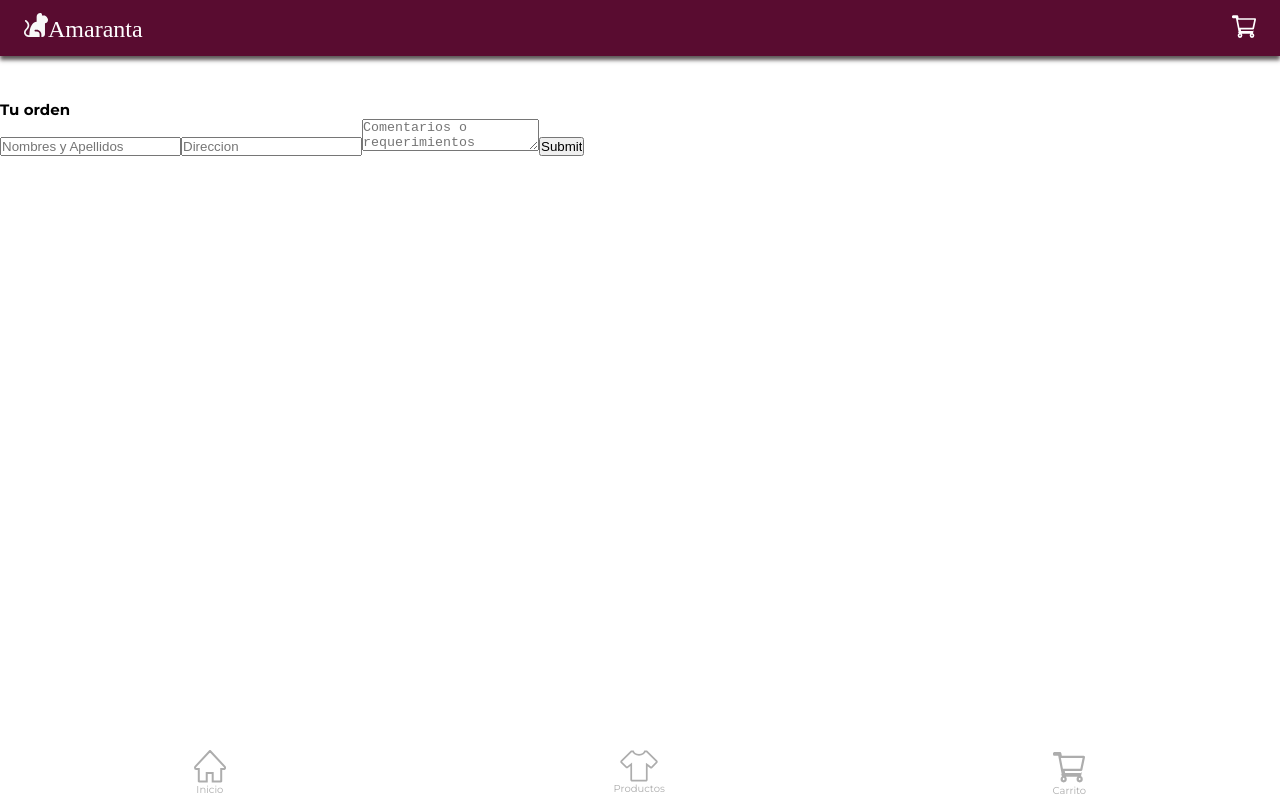
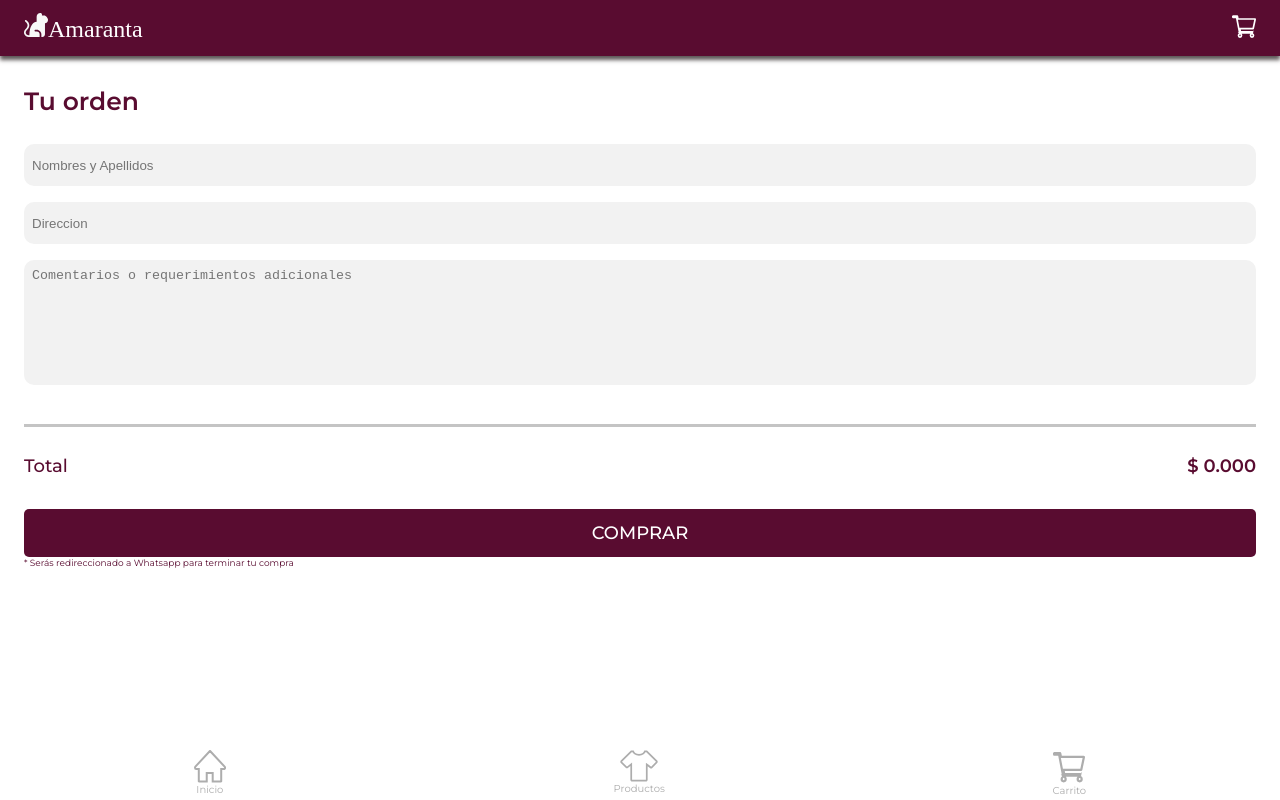
Before and after one commit to ourainbows/amaranta-store, a React (Create React App) app: page /completar-compra in a window 1280 px wide. Built offline with nearby package versions, Linux system fonts and the light colour scheme; a web font is replaced by a local one.

Commit message:
Functionality and styles to buy view

```diff
--- a/src/components/BuyProduct.jsx
+++ b/src/components/BuyProduct.jsx
@@ -1,8 +1,24 @@
 import styles from "../styles/buyProduct.module.css"
 
-function BuyProduct() {
+function BuyProduct({ product }) {
     return (
-        <div>Hola</div>
+        <>
+        <div className={styles.productForm}>
+            <img src={product.image} alt={product.name}/>
+            <div className={styles.productInfo}>
+                <h3 className={styles.productFormName}>{product.name}</h3>
+                <span className={styles.productFormPrice}>{product.price.toFixed(3)}</span>
+                <div className={styles.productFormValues}>
+                    <span className={styles.productFormValuesQuantity}>Cantidad: {product.quantity}</span>
+                    <span className={styles.productFormValuesColor}>Color:
+                            <div className={styles.valuesColor} style={{ backgroundColor: product.color }}></div>
+                    </span>
+                    <span className={styles.productFormValuesHeigth}>Talla { product.height}</span>
+                </div>
+            </div>
+        </div>
+            <hr className={styles.productDivider} />
+        </>
     )
 }
-export {BuyProduct}
+export { BuyProduct }
--- a/src/pages/Buy.jsx
+++ b/src/pages/Buy.jsx
@@ -1,9 +1,11 @@
-import { useState } from "react"
+import { useContext, useState } from "react"
 import { BuyProduct } from "../components/BuyProduct"
-/* import styles from "../styles/buy.module.css" */
+import { ProductsContext } from "../context/ProductsProvider/ProductsProvider"
+import styles from "../styles/buy.module.css"
 
 function Buy() {
     const [inputs, setInputs] = useState({})
+    const { cartProducts, totalPrice } = useContext(ProductsContext)
     const handleChange = (event) => {
         const name = event.target.name
         const value = event.target.value
@@ -11,13 +13,12 @@ function Buy() {
     }
     const handleSubmit = (event) => {
         event.preventDefault();
-        console.log(inputs)
     }
 
     return (
-        <main style={{ marginTop: "100px" }}>
+        <main className={styles.mainBuy}>
             <h2>Tu orden</h2>
-            <form onSubmit={handleSubmit}>
+            <form className={styles.form} onSubmit={handleSubmit}>
                 <input
                     name="user"
                     type="text"
@@ -35,8 +36,20 @@ function Buy() {
                     placeholder="Comentarios o requerimientos adicionales"
                     onChange={handleChange}
                 />
-                <input type="submit" />
+                {/* <input type="submit" /> */}
             </form>
+            <div className={styles.productsForm}>
+                {cartProducts.map((product, i) => (
+                    <BuyProduct product={product} key={i} />
+                ))}
+            </div>
+            <hr className={styles.bigDvider}/>
+            <div className={styles.price}>
+                <span className={styles.priceText}>Total</span>
+                <span className={styles.priceNumber}>{ totalPrice.toFixed(3)}</span>
+            </div>
+            <div className={styles.btnBuy}><a href="https://wa.me/573156595651?text=Comprar Productos">COMPRAR</a></div>
+            <p className={styles.pInfo}>* Serás redireccionado a Whatsapp para terminar tu compra</p>
         </main>
     )
 }
--- a/src/styles/buy.module.css
+++ b/src/styles/buy.module.css
@@ -0,0 +1,78 @@
+.mainBuy {
+  margin: calc(5.6rem + 3rem) 2.4rem calc(5.3rem + 3rem) 2.4rem;
+}
+.mainBuy h2 {
+  color: var(--main-color);
+  font-size: 2.5rem;
+  font-weight: 600;
+  margin-bottom: 2.8rem;
+}
+.form {
+  margin-bottom: 2rem;
+}
+.form input,
+.form textarea {
+  background-color: #f2f2f2;
+  color: #8f8e8e;
+  width: 100%;
+  border: none;
+  border-radius: 10px;
+  margin-bottom: 1.6rem;
+  padding-left: 0.8rem;
+}
+.form input {
+  height: 4.2rem;
+}
+.form textarea {
+  height: 12.5rem;
+  padding-top: 0.8rem;
+  resize: none;
+}
+.productsForm {
+  padding: 0 0.8rem;
+}
+.bigDvider {
+  border: none;
+  height: 0.3rem;
+  background-color: #c4c4c4;
+  margin-top: 2rem;
+  margin-bottom: 2.8rem;
+}
+.price {
+  display: flex;
+  font-size: 1.8rem;
+  font-weight: 500;
+  color: var(--main-color);
+  justify-content: space-between;
+  margin-bottom: 3.2rem;
+}
+.priceNumber {
+  font-weight: 600;
+}
+.priceNumber::before {
+  content: "$ ";
+}
+.btnBuy {
+  height: 4.8rem;
+  background-color: var(--main-color);
+  border-radius: 5px;
+}
+.btnBuy a {
+  text-decoration: none;
+  color: var(--text-white);
+  font-size: 1.8rem;
+  font-weight: 500;
+  width: 100%;
+  height: 100%;
+  display: flex;
+  align-items: center;
+  justify-content: center;
+}
+.btnBuy a:hover {
+  border-radius: 5px;
+  background-color: #470a28;
+}
+.pInfo {
+  color: var(--main-color);
+  font-size: 0.9rem;
+}
--- a/src/styles/buyProduct.module.css
+++ b/src/styles/buyProduct.module.css
@@ -0,0 +1,42 @@
+.productForm{
+    display: flex;
+}
+.productForm img{
+    height: 5.0rem;
+    width: 5.0rem;
+    border-radius: 50%;
+}
+.productInfo{
+    font-size: 1.2rem;
+    margin-left: .8rem;
+}
+.productFormName{
+    font-weight: 500;
+}
+.productFormValuesQuantity, .productFormValuesColor{
+    margin-right: 1.6rem;
+}
+.productFormValuesColor{
+    display: flex;
+    align-items: center;
+}
+.productFormValues{
+    font-weight: 300;
+    display: flex;
+}
+.valuesColor{
+    width: 1.0rem;
+    height: 1.0rem;
+    display: inline-block;
+    border-radius: 50%;
+    margin-left: .4rem;
+}
+.productFormPrice::before{
+    content: "$";
+}
+.productDivider{
+    margin: .8rem 0;
+    border: none;
+    height: .1rem;
+    background-color: #c4c4c4;
+}
```
